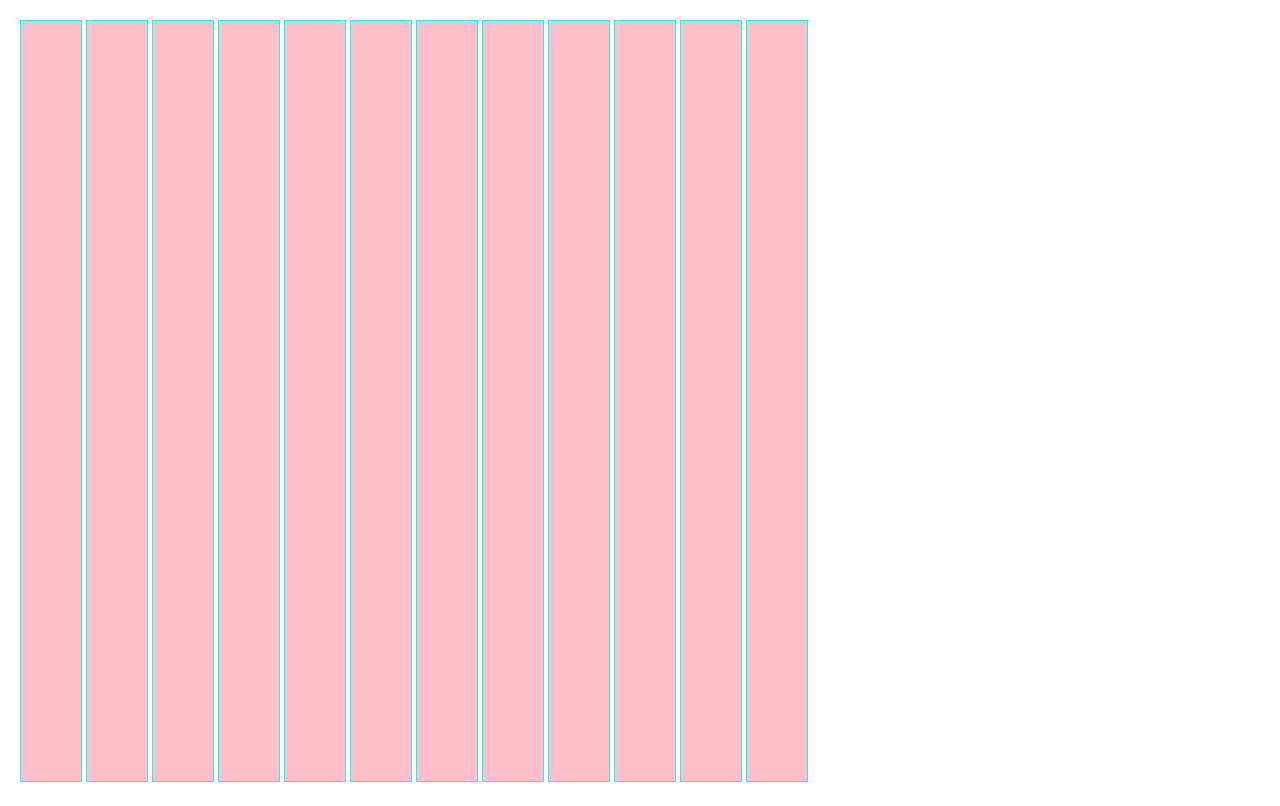
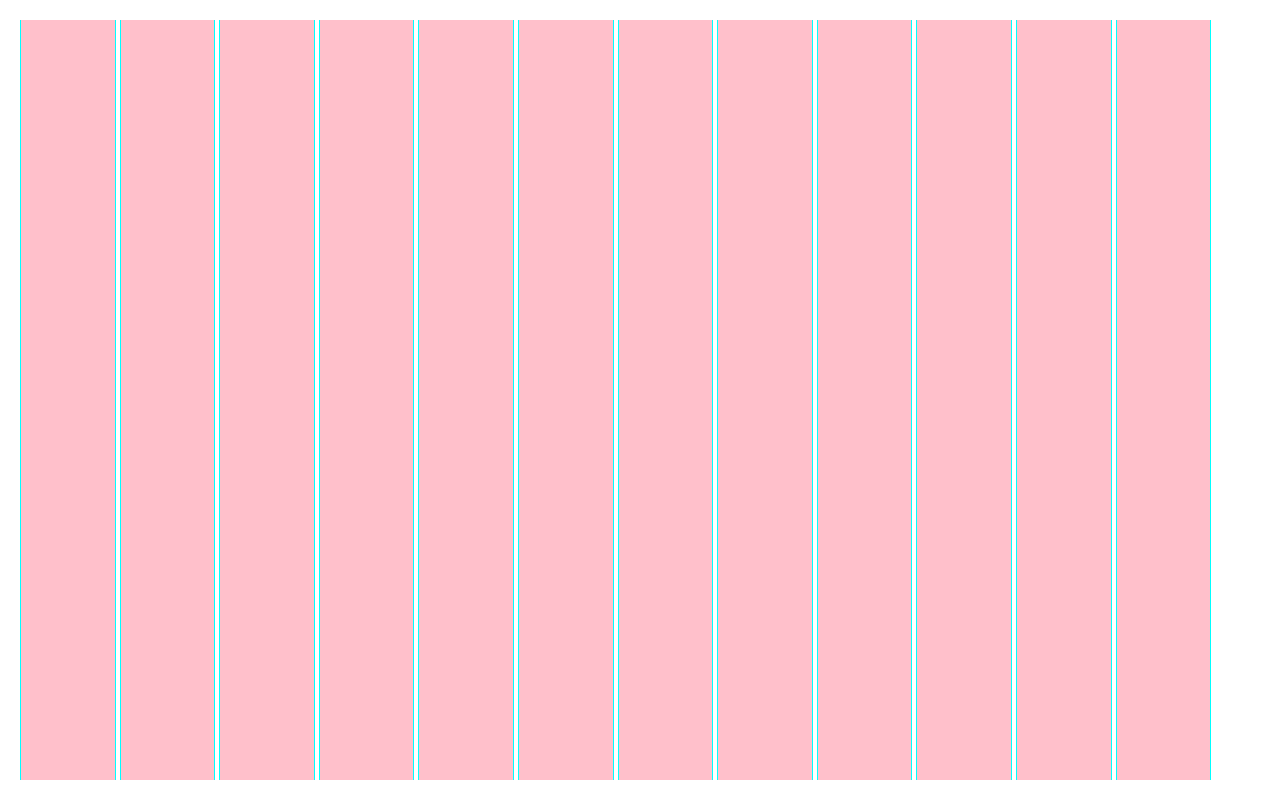
Before and after one commit to linikutty/training, a plain HTML site: page 09-09-2022/comorins/output/task2.html in a window 1280 px wide. Drawn offline with Linux system fonts and the light colour scheme.

Commit message:
display and property

```diff
--- a/09-09-2022/comorins/output/task2.css
+++ b/09-09-2022/comorins/output/task2.css
@@ -7,99 +7,15 @@ body{
     padding:0;
 }
 
-.main1{
-    border:1px solid aqua;
+.sub{
+    border-left:1px solid aqua;
+    border-right: 1px solid aqua;
     background-color:pink ;
-    width:5%;
-    height:100%;
-    display:inline-block;
-
-}
-.sub1{
-    border:1px solid aqua;
-    background-color:pink ;
-    width:5%;
-    height:100%;
-    display:inline-block;
-
-}
-.sub2{
-    border:1px solid aqua;
-    background-color:pink ;
-    width:5%;
-    height:100%;
-    display:inline-block;
-
-}
-.sub3{
-    border:1px solid aqua;
-    background-color:pink ;
-    width:5%;
-    height:100%;
-    display:inline-block;
-
-}
-.sub4{
-    border:1px solid aqua;
-    background-color:pink ;
-    width:5%;
-    height:100%;
-    display:inline-block;
-}
-.sub5{
-    border:1px solid aqua;
-    background-color:pink ;
-    width: 5%;
-    height:100%;
-    display:inline-block;
-}
-
-.sub6{
-    border:1px solid aqua;
-    background-color:pink ;
-    width:5%;
-    height:100%;
-    display:inline-block;
-
-}
-.sub7{
-    border:1px solid aqua;
-    background-color:pink ;
-    width:5%;
-    height:100%;
-    display:inline-block;
-
-}
-.sub8{
-    border:1px solid aqua;
-    background-color:pink ;
-    width:5%;
-    height:100%;
-    display:inline-block;
-
-}
-.sub9{
-    border:1px solid aqua;
-    background-color:pink ;
-    width:5%;
-    height:100%;
-    display:inline-block;
-}
-.sub10{
-    border:1px solid aqua;
-    background-color:pink ;
-    width:5%;
-    height:100%;
-    display:inline-block;
-}
-.sub11{
-    border:1px solid aqua;
-    background-color:pink ;
-    width:5%;
+    width:7.8%;
     height:100%;
     display:inline-block;
 
 }
 .main{
-    max-width: 1200px;
+    width:1200px;
 }
--- a/09-09-2022/comorins/output/task2.html
+++ b/09-09-2022/comorins/output/task2.html
@@ -5,19 +5,18 @@
     </head>
     <body>
         <div class="main">                          <!--main class start here-->
-            <div class="main1"></div>
-                <div class="sub1"></div>
-                <div class="sub2"></div>
-                <div class="sub3"></div>
-                <div class="sub4"></div>
-                <div class="sub5"></div>
-                <div class="sub6"></div>
-                <div class="sub7"></div>
-                <div class="sub8"></div>
-                <div class="sub9"></div>
-                <div class="sub10"></div>
-                <div class="sub11"></div>
-            </div>                                  <!--main class end here-->
+            <div class="sub"></div>
+                <div class="sub"></div>
+                <div class="sub"></div>
+                <div class="sub"></div>
+                <div class="sub"></div>
+                <div class="sub"></div>
+                <div class="sub"></div>
+                <div class="sub"></div>
+                <div class="sub"></div>
+                <div class="sub"></div>
+                <div class="sub"></div>
+                <div class="sub"></div>                                <!--main class end here-->
         </div>
     </body>
 </html>
--- a/09-09-2022/comorins/output/task3.css
+++ b/09-09-2022/comorins/output/task3.css
@@ -2,52 +2,15 @@
     margin:0;
     padding:0;
 }
-.box1{
+.box{
     border:5px solid green;
-    width: 20%;
-    height:40%;
+    width: 27%;
+    height:60%;
     margin:40px;
-    float:left;
+    display:inline-block;
 }
-.box2{
-    border:5px solid green;
-    width:20%;
-    height:40%;
-    margin:40px;
-    float:left;
-}
-.box3{
-    border:5px solid green;
-    width:20%;
-    height:40%;
-    margin:40px;
-    float:left;
-}
-body{
-    margin:20px;
+
+.boxs{
+    width:100%;
 
 }
-.boxII{
-    display:block;
-}
-.box4{
-    border:5px solid green;
-    width: 20%;
-    height:40%;
-    margin:40px;
-    float: left;
-}
-.box5{
-    border:5px solid green;
-    width:20%;
-    height:40%;
-    margin:40px;
-    float: left;
-}
-.box6{
-    border:5px solid green;
-    width:20%;
-    height:40%;
-    margin:40px;
-    float: left;
-}
--- a/09-09-2022/comorins/output/task4.css
+++ b/09-09-2022/comorins/output/task4.css
@@ -2,12 +2,9 @@
     margin:0;
     padding:0;
 }
-body{
-    margin:20px;
-}
 .position{
     border:5px solid gray;
-    width:75%;
+    width:100%;
     height:100%;
     position:relative;
 }
@@ -35,10 +32,10 @@ body{
     height:200px;
     width: 250px;
     position:absolute;
-    left:425;
-    top:250;
-    right:575;
-    bottom:150;
+    left:50%;
+    top:50%;
+    transform: translate(-50%,-50%);
+
 }
 .left_bottom{
     border:4px solid rgb(115, 124, 118);
```
Also changed, not shown: 09-09-2022/comorins/output/task1.css (+14 -3 lines), 09-09-2022/comorins/output/task1.html (+6 -2 lines), 09-09-2022/comorins/output/task3.html (+7 -11 lines).
